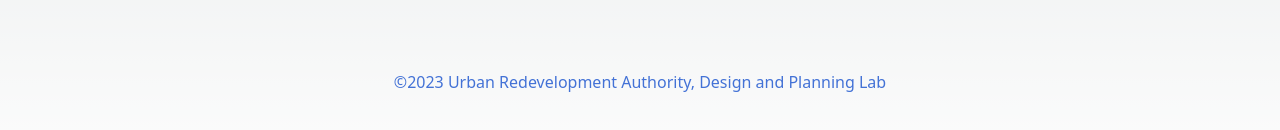
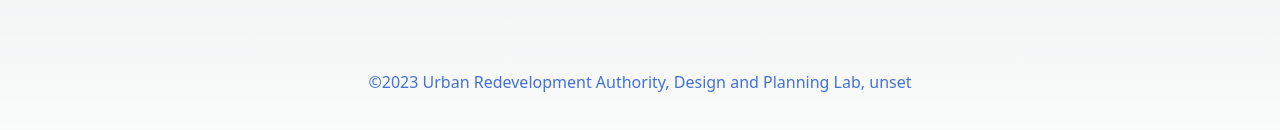
Before and after one commit to wonkishtofu/DC_Guidelines_Search, a Next.js app: page / in a window 1280 px wide. Shown: the part 578-708 px from the top of the page. Built offline with nearby package versions, Linux system fonts and the light colour scheme; no server answers.

Commit message:
Not A Sexy Test

```diff
--- a/pages/index.tsx
+++ b/pages/index.tsx
@@ -25,7 +25,7 @@
       <div className="py-8 w-full flex items-center justify-center space-x-6">
       <div className="opacity-75 transition hover:opacity-100 cursor-pointer">
           <Link href="https://www.ura.gov.sg/Corporate/" className="flex items-center justify-center">
-          <p className="text-base mr-2">©2023 Urban Redevelopment Authority, Design and Planning Lab</p>
+          <p className="text-base mr-2">©2023 Urban Redevelopment Authority, Design and Planning Lab, {process.env.MEAN_SECRET}</p>
           {/* <Image src={'/logo.webp'} width="60" height="26" alt="URA logo" /> */}
           </Link>
       </div>
```
